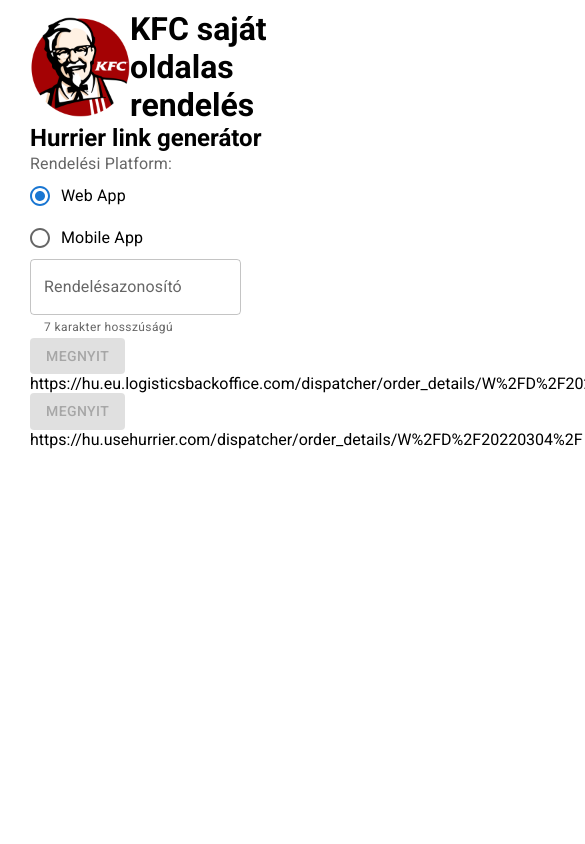
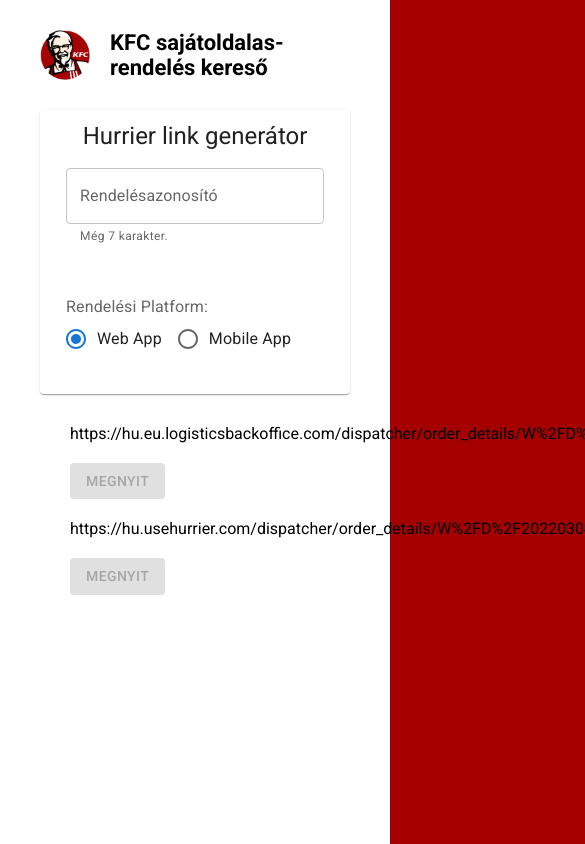
Before and after one commit to Mausp7/kfc-search, a React (Create React App) app: page / in a window 390 px wide. Shown: the top 844 px of the page, 585 px wide, since content can reach past the window. Built offline with nearby package versions, Linux system fonts and the light colour scheme.

Commit message:
Adds some colors, design & responsiveness.

```diff
--- a/src/App.jsx
+++ b/src/App.jsx
@@ -1,9 +1,21 @@
 import { useState } from "react";
-import { FormControl, FormLabel, FormControlLabel, RadioGroup, Radio, TextField, Button} from "@mui/material";
-import DateAdapter from '@mui/lab/AdapterDateFns';
-import LocalizationProvider from '@mui/lab/LocalizationProvider';
-import {DatePicker} from '@mui/lab'
-import logo from './resources/KFC-logo.png'
+import {
+	Card,
+	CardContent,
+	FormControl,
+	FormLabel,
+	FormControlLabel,
+	RadioGroup,
+	Radio,
+	TextField,
+	Button,
+	Grid,
+	Typography,
+} from "@mui/material";
+import DateAdapter from "@mui/lab/AdapterDateFns";
+import LocalizationProvider from "@mui/lab/LocalizationProvider";
+import { DatePicker } from "@mui/lab";
+import logo from "./resources/KFC-logo.png";
 
 function App() {
 	const presentDate = new Date();
@@ -12,78 +24,112 @@
 	const [date, setDate] = useState(presentDate);
 	const [code, setCode] = useState("");
 
-  const link = `https://hu.eu.logisticsbackoffice.com/dispatcher/order_details/${orderScource}%2FD%2F${date.toISOString().split("T")[0].split("-").join("")}%2F${code}`;
-  const altLink = `https://hu.usehurrier.com/dispatcher/order_details/${orderScource}%2FD%2F${date.toISOString().split("T")[0].split("-").join("")}%2F${code}`
+	const link = `https://hu.eu.logisticsbackoffice.com/dispatcher/order_details/${orderScource}%2FD%2F${date
+		.toISOString()
+		.split("T")[0]
+		.split("-")
+		.join("")}%2F${code}`;
+	const altLink = `https://hu.usehurrier.com/dispatcher/order_details/${orderScource}%2FD%2F${date
+		.toISOString()
+		.split("T")[0]
+		.split("-")
+		.join("")}%2F${code}`;
 
 	return (
 		<div className="App">
 			<header>
 				<img src={logo} alt="logo" />
-      <h1>KFC saját oldalas rendelés</h1>
+				<h1>KFC sajátoldalas-rendelés kereső</h1>
 			</header>
-      <h2>Hurrier link generátor</h2>
+			<section className="input">
+				<Card style={{ maxWidth: 310, padding: 10 }}>
+					<Typography variant="h5" align="center">
+						Hurrier link generátor
+					</Typography>
+					<CardContent>
+						<FormControl>
+							<Grid container spacing={3}>
+								<Grid item xs={12}>
+									<TextField
+										type="text"
+										fullWidth
+										label="Rendelésazonosító"
+										placeholder="pl: ABCDEFG"
+										helperText={
+											code.length !== 7
+												? `Még ${7 - code.length} karakter.`
+												: null
+										}
+										error={code.length > 7}
+										value={code}
+										onChange={(e) => {
+											if (e.target.value.length < 8)
+												setCode(e.target.value.toUpperCase());
+										}}
+										variant="outlined"
+									/>
+								</Grid>
 
-      <FormControl>
-
-        <FormLabel id="radio-label">Rendelési Platform:</FormLabel>
-        <RadioGroup
-          aria-labelledby="Rendelés feladási platform:"
-          value={orderScource}
-          onChange={(event) => setOrderScource(event.target.value)}
-        >
-          <FormControlLabel value="W" control={<Radio />} label="Web App" />
-          <FormControlLabel value="M" control={<Radio />} label="Mobile App" />
-        </RadioGroup>
-
+								<Grid item xs={12}>
 									<LocalizationProvider dateAdapter={DateAdapter}>
 										<DatePicker
-            label="Order date"
+											label="Rendelési dátum"
 											orientation="landscape"
 											value={date}
 											maxDate={presentDate}
 											required
-            onChange={newValue => setDate(newValue)}
+											onChange={(newValue) => setDate(newValue)}
 											renderInput={(params) => <TextField {...params} />}
 										/>
 									</LocalizationProvider>
+								</Grid>
 
-        <TextField
-                type="text"
-                label="Rendelésazonosító"
-                placeholder="pl: ABCDEFG"
-                helperText={code.length !== 7 ? "7 karakter hosszúságú" : null}
-                error={code.length > 7}
-                value={code}
-                onChange={event => setCode(event.target.value.toUpperCase())}
-                variant="outlined"
+								<Grid item xs={12}>
+									<FormLabel id="radio-label">Rendelési Platform:</FormLabel>
+									<RadioGroup
+										row
+										value={orderScource}
+										onChange={(event) => setOrderScource(event.target.value)}
+									>
+										<FormControlLabel
+											value="W"
+											control={<Radio />}
+											label="Web App"
 										/>
-
+										<FormControlLabel
+											value="M"
+											control={<Radio />}
+											label="Mobile App"
+										/>
+									</RadioGroup>
+								</Grid>
+							</Grid>
 						</FormControl>
-
-      <hr />
-
-      <p>
-        <a href={link} target="_blank" rel="noreferrer" >
+					</CardContent>
+				</Card>
+				<div className="links">
+					<p>{link}</p>
+					<a href={link} target="_blank" rel="noreferrer">
 						<Button
 							variant="contained"
 							disabled={code.length !== 7}
+							style={{ margin: 10 }}
 						>
 							Megnyit
 						</Button>
 					</a>
-        {link}
-      </p>
-      <p>
-        <a href={altLink} target="_blank" rel="noreferrer" >
+					<p>{altLink}</p>
+					<a href={altLink} target="_blank" rel="noreferrer">
 						<Button
 							variant="contained"
 							disabled={code.length !== 7}
+							style={{ margin: 10 }}
 						>
 							Megnyit
 						</Button>
 					</a>
-        {altLink}
-      </p>
+				</div>
+			</section>
 		</div>
 	);
 }
--- a/src/index.scss
+++ b/src/index.scss
@@ -52,21 +52,58 @@
 	border-radius: 0;
 }
 
+body {
+	background-color: #a40000;
+}
+
 #root {
-	max-width: 800px;
+	max-width: 850px;
+	min-height: 100vh;
 
 	margin: 0 auto;
-	padding: 10px 30px;
+	padding: 20px 40px;
+	background-color: #ffffff;
 
 	font-family: "Roboto", sans-serif;
 
 	header {
 		display: flex;
 		flex-direction: row;
+		justify-content: space-between;
 		align-items: center;
+
+		margin: 10px 0 30px;
+
 		img {
 			width: 100px;
 			height: auto;
+
+			@media screen and (max-width: 700px) {
+				width: 50px;
+			}
+		}
+
+		h1 {
+			margin-left: 20px;
+
+			@media screen and (max-width: 700px) {
+				font-size: 22px;
+			}
+		}
+	}
+
+	section.input {
+		display: flex;
+		@media screen and (max-width: 650px) {
+			flex-direction: column;
+		}
+
+		div.links {
+			padding: 20px;
+
+			p {
+				margin: 10px;
+			}
 		}
 	}
 }
```
Lines whose indentation alone changed are shown as unchanged.
